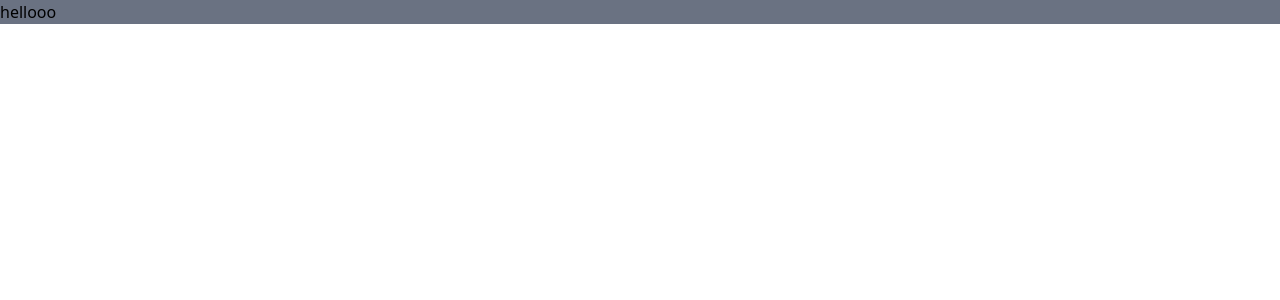
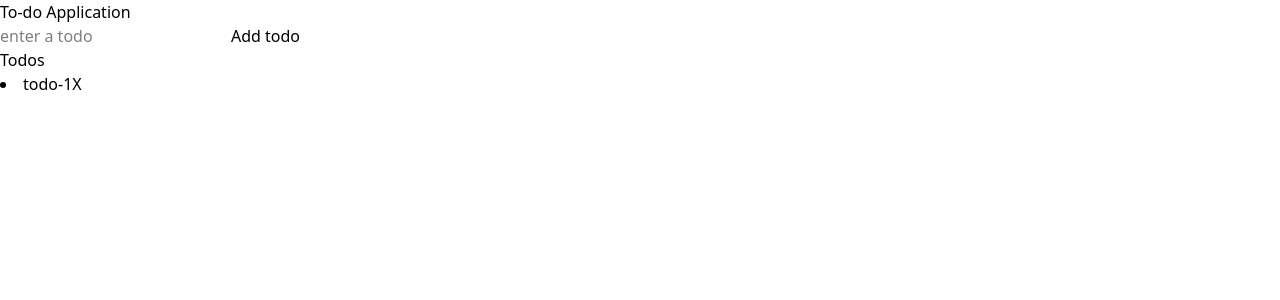
Before and after one commit to JeevanshGrover/TodoApp, a React (Vite) app: page / in a window 1280 px wide. Shown: the top 300 px of the page. Built offline with nearby package versions, Linux system fonts and the light colour scheme.

Commit message:
fix bugs in addTodo

```diff
--- a/src/App.jsx
+++ b/src/App.jsx
@@ -1,10 +1,14 @@
+import AddTodo from "./components/AddTodo"
+import Todos from "./components/Todos"
 
 function App() {
 
   return (
-    <div className = 'bg-gray-500'>
-      hellooo
-    </div>
+    <>
+      <div> To-do Application</div>
+      <AddTodo/>
+      <Todos/>
+    </>
   )
 }
 
--- a/src/components/AddTodo.jsx
+++ b/src/components/AddTodo.jsx
@@ -3,7 +3,7 @@ import { useDispatch } from 'react-redux'
 import { addTodo } from '../features/todoSlice.js'
 
 function AddTodo() {
-    const {input, setInput} = useState('')
+    const [input, setInput] = useState('')
     const dispatch = useDispatch()
     const addTodoHandler = (e) => {
         e.preventDefault()
```
